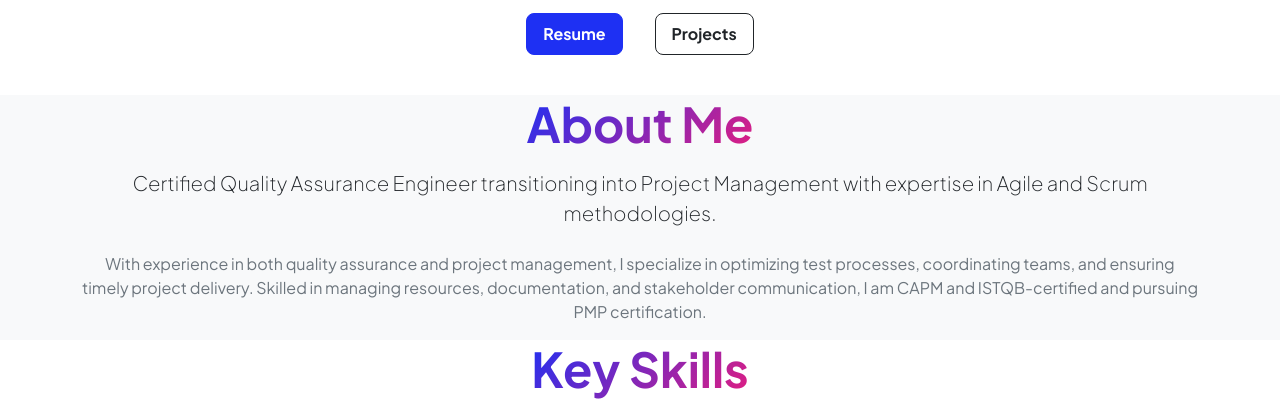
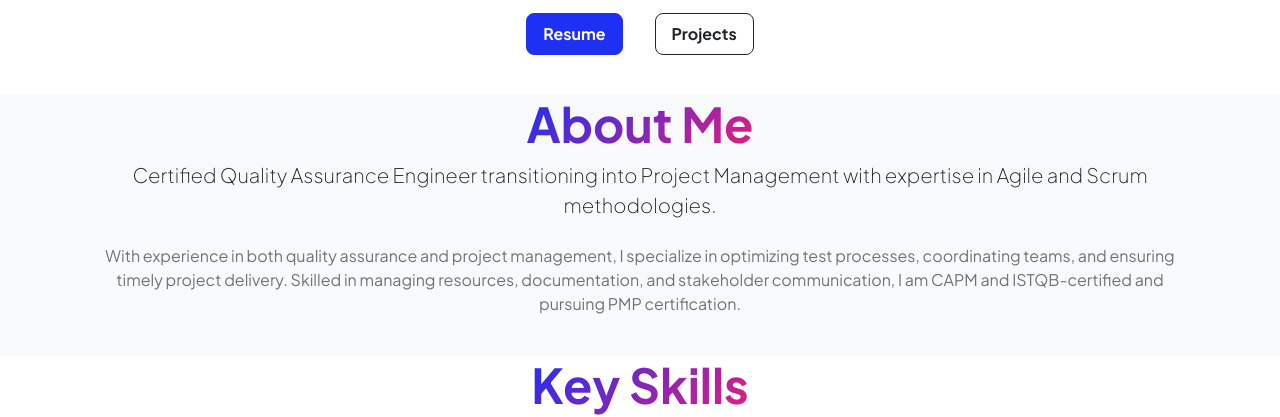
Before and after one commit to mansi0304/Mansi-Portfolio, a plain HTML site: page index.html in a window 1280 px wide. Shown: the part 407-824 px from the top of the page. Drawn offline with nearby package versions, Linux system fonts and the light colour scheme.

Commit message:
Update index.html

```diff
--- a/index.html
+++ b/index.html
@@ -60,11 +60,11 @@
 </header>
             <!-- About Section-->
            <section class="bg-light py-8">
-    <div class="container px-8">
+    <div class="container px-4 pb-4">
         <div class="row gx-5 justify-content-center">
             <div class="col-xxl-8">
                 <div class="text-center my-8">
-                    <h2 class="display-5 fw-bolder mb-3"><span class="text-gradient d-inline">About Me</span></h2>
+                    <h2 class="display-5 fw-bolder"><span class="text-gradient d-inline">About Me</span></h2>
                     <p class="lead fw-light mb-4">Certified Quality Assurance Engineer transitioning into Project Management with expertise in Agile and Scrum methodologies.</p>
                     <p class="text-muted">
                         With experience in both quality assurance and project management, I specialize in optimizing test processes, coordinating teams, and ensuring timely project delivery. Skilled in managing resources, documentation, and stakeholder communication, I am CAPM and ISTQB-certified and pursuing PMP certification.
```
